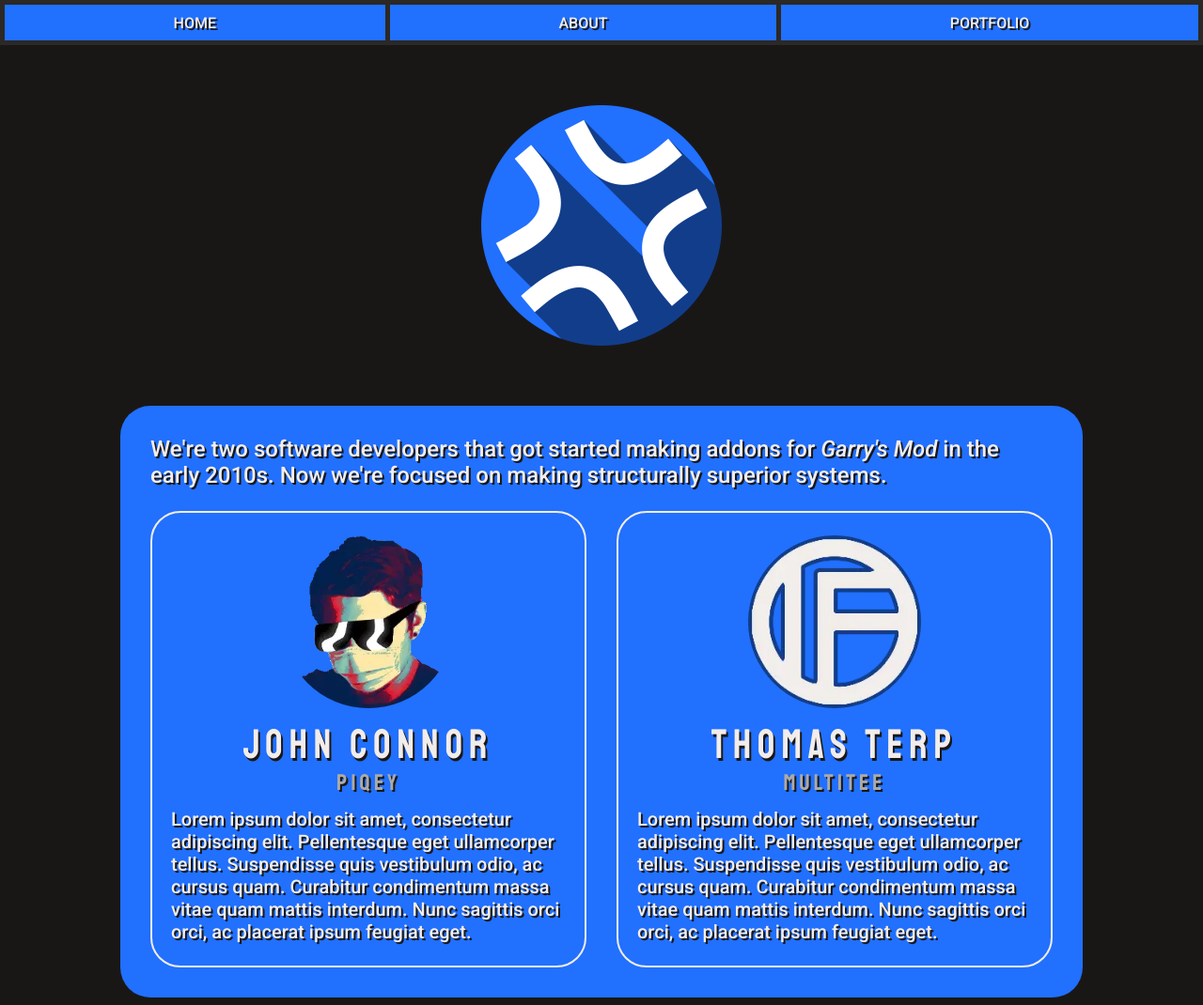
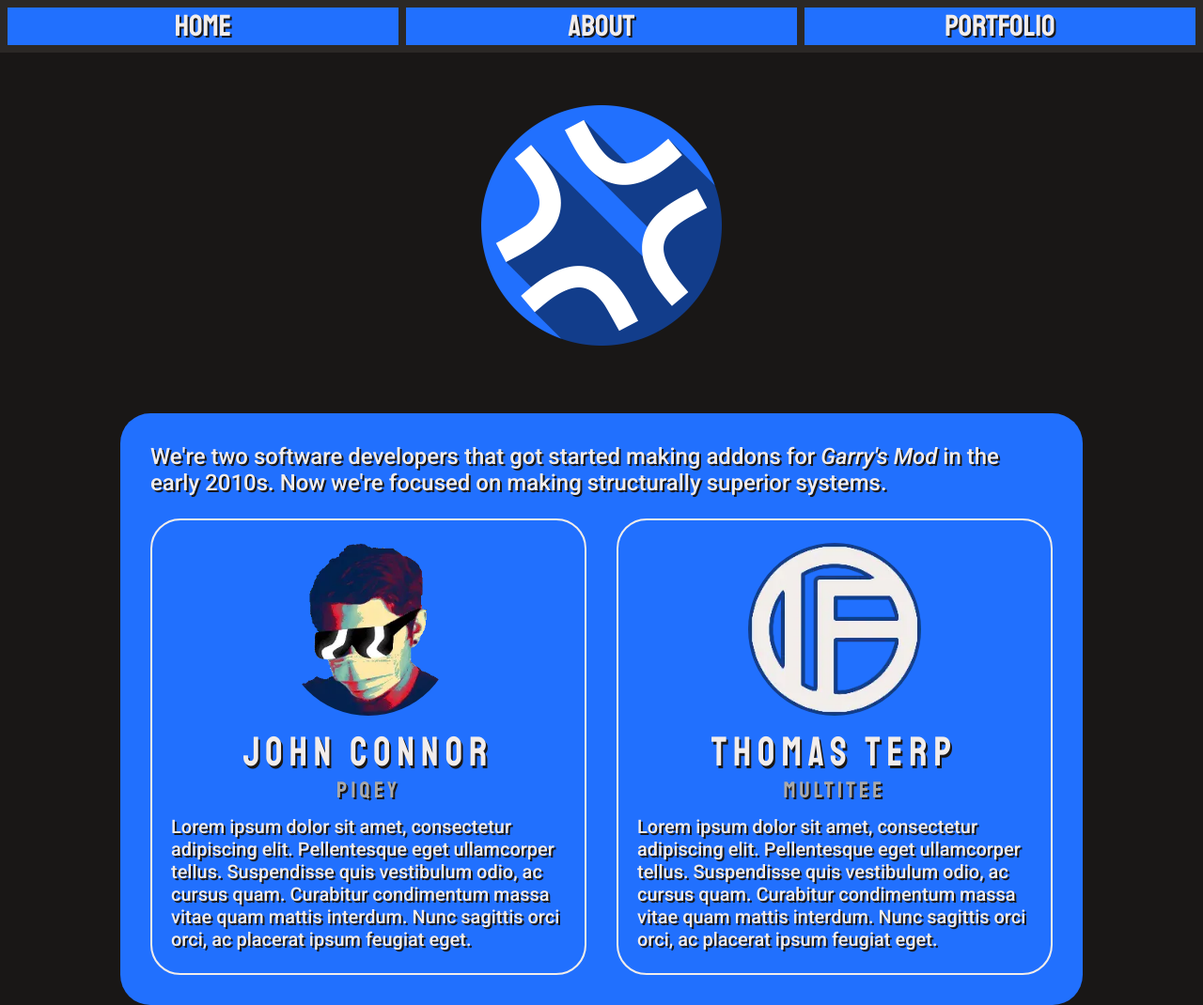
Before and after one commit to coderage-xyz/coderage-xyz.github.io, a plain HTML site: page index.html in a window 1280 px wide. Shown: the top 1070 px of the page at 94% size. Drawn offline with Linux system fonts and the light colour scheme.

Commit message:
Fixed navigation bar

```diff
--- a/coderage.css
+++ b/coderage.css
@@ -13,27 +13,51 @@
 nav
 {
 	margin: 0;
-	padding: 0;
+	padding: 8px;
+
+	box-sizing: border-box;
 
 	width: 100%;
-	height: 3em;
+
+	display: grid;
+	grid-auto-columns: 1fr;
+	grid-auto-flow: column;
+
+	column-gap: 8px;
 
 	background-color: #2B2826;
 }
 
-nav > ul
+nav > a
 {
-	margin: 0;
-	padding: 0;
+	display: inline-block;
 
+	width: 100%;
 	height: 100%;
 
-	display: flex;
-	flex-direction: row;
+	justify-content: center;
+	align-items: center;
 
+	background-color: #2170FE;
+	transition: background-color 0.25s;
+
+	font-family: 'Staatliches', cursive;
+	font-size: 2em;
+
+	text-decoration: none;
 	text-align: center;
 }
 
+nav > a:hover
+{
+	background-color: #EE6C4D;
+}
+
+/* a#home { grid-area: home; } */
+/* a#about { grid-area: about; } */
+/* a#portfolio { grid-area: portfolio; } */
+
+/*
 nav > ul > li
 {
 	margin: 0.3em 0.15em;
@@ -46,7 +70,9 @@ nav > ul > li
 
 	list-style-type: none;
 }
+*/
 
+/*
 nav > ul > li:first-child
 {
 	margin-left: 0.3em;
@@ -59,8 +85,9 @@ nav > ul > li:last-child
 
 nav > ul > li > a
 {
-	display: flex;
+	display: inline-block;
 
+	width: 100%;
 	height: 100%;
 
 	justify-content: center;
@@ -76,6 +103,7 @@ nav > ul > li > a:hover
 {
 	background-color: #EE6C4D;
 }
+*/
 
 body
 {
--- a/index.html
+++ b/index.html
@@ -18,11 +18,9 @@
 
 		<div id="loadzone">
 			<nav>
-				<ul>
-					<li><a href="index.html">HOME</a></li>
-					<li><a href="about.html">ABOUT</a></li>
-					<li><a href="portfolio.html">PORTFOLIO</a></li>
-				</ul>
+				<a href="index.html">HOME</a>
+				<a href="about.html">ABOUT</a>
+				<a href="portfolio.html">PORTFOLIO</a>
 			</nav>
 
 			<main>
```
Also changed, not shown: portfolio.html (+3 -5 lines).
